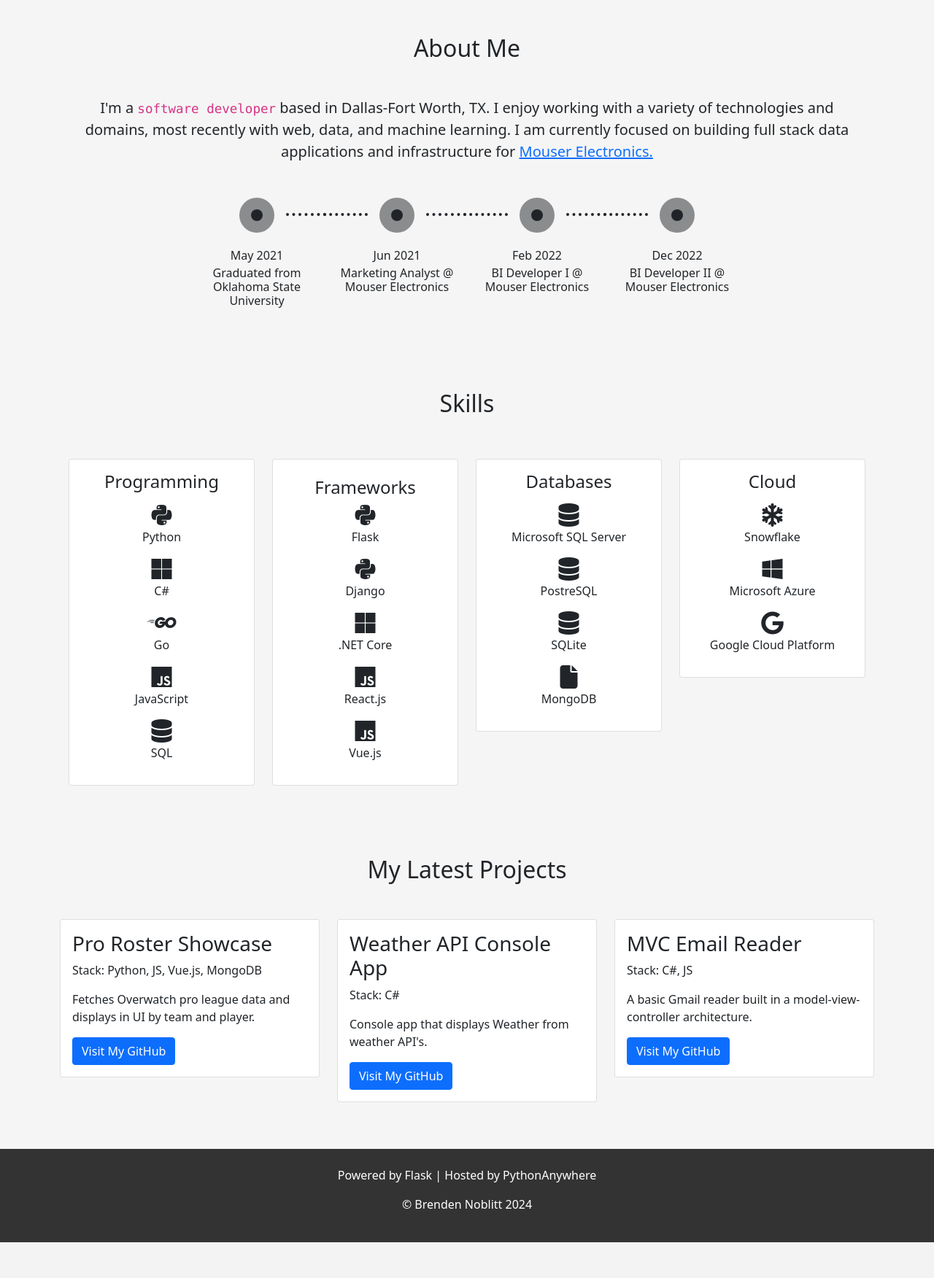
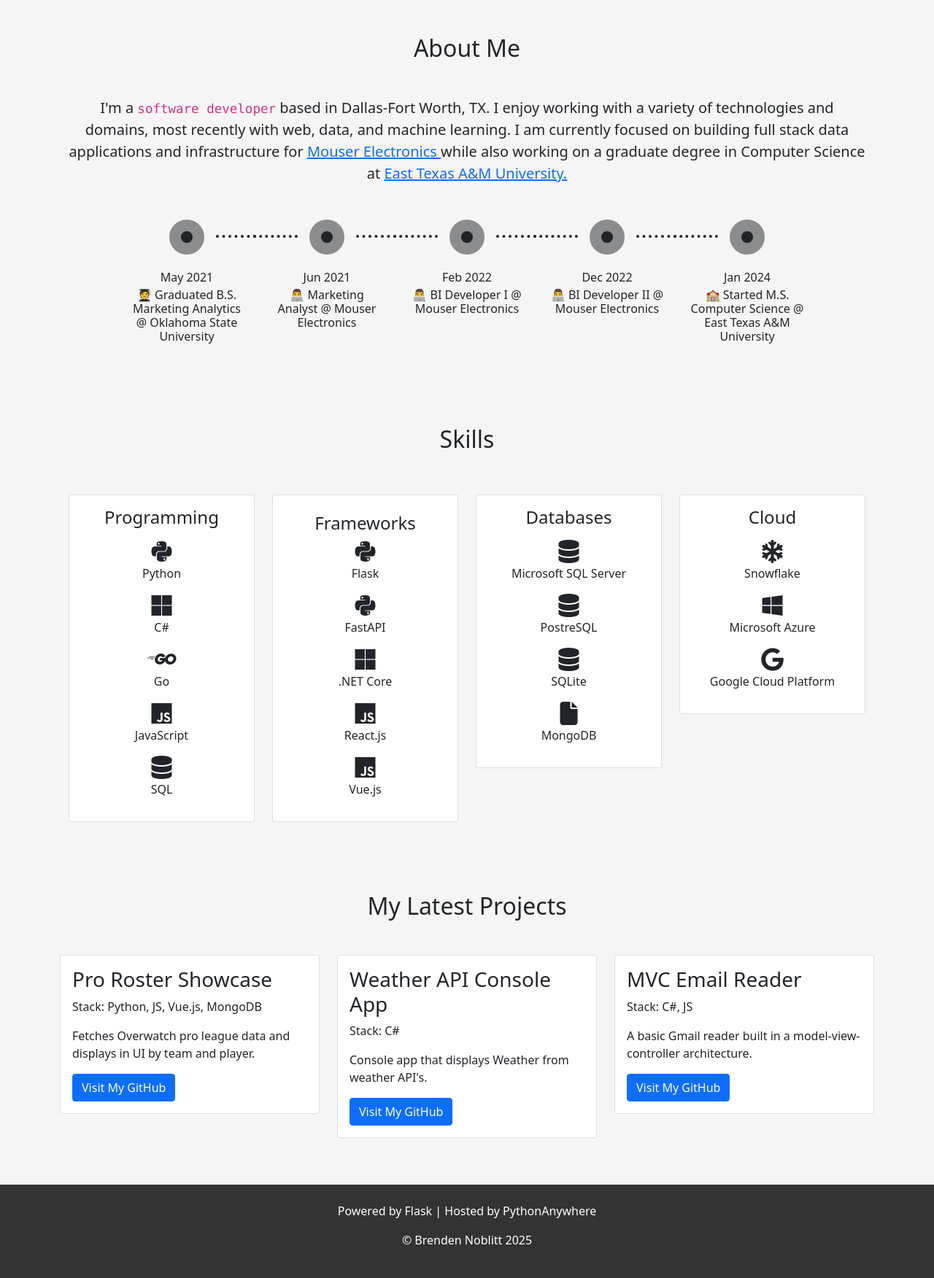
Before and after one commit to brendenmnoblitt/personal-website, a Flask app: page / in a window 1280 px wide. Shown: the part 701-2453 px from the top of the page at 73% size. Before the commit the page ends 2404 px from the top, so only its background shows below. Run offline with Flask 3, Linux system fonts and the light colour scheme; some libraries are stand-ins or nearby versions.

Commit message:
updated some bio information

```diff
--- a/static/js/scripts.js
+++ b/static/js/scripts.js
@@ -2,7 +2,7 @@
     const textToCode = document.getElementById("textToCode");
 
     textToCode.addEventListener("mouseenter", () => {
-        textToCode.innerHTML = "<code>hello, my name is @brendenmnoblitt</code>";
+        textToCode.innerHTML = "<code>hello, my name is @0xN0b</code>";
     });
 
     textToCode.addEventListener("mouseleave", () => {
--- a/templates/index.html
+++ b/templates/index.html
@@ -83,8 +83,9 @@
                     web, data, and machine learning. I am currently focused on building
                     full stack data applications and infrastructure for
                     <a href="https://www.mouser.com/" target="_blank">
-                        Mouser Electronics.
-                    </a>
+                        Mouser Electronics
+                    </a> while also working on a graduate degree in Computer Science at
+                    <a href="https://www.tamuc.edu/" target="_blank">East Texas A&M University.</a>
                 </p>
                 <div class="container mt-5">
                     <div class="row">
@@ -94,7 +95,8 @@
                                     <div class="timeline-content">
                                         <div class="inner-circle"></div>
                                         <p class="h6 mt-3 mb-1">May 2021</p>
-                                        <p class="h6 mb-0 mb-lg-0">Graduated from Oklahoma State University
+                                        <p class="h6 mb-0 mb-lg-0">🧑‍🎓 Graduated B.S. Marketing Analytics @ Oklahoma
+                                            State University
                                         </p>
                                     </div>
                                 </div>
@@ -102,21 +104,29 @@
                                     <div class="timeline-content">
                                         <div class="inner-circle"></div>
                                         <p class="h6 mt-3 mb-1">Jun 2021</p>
-                                        <p class="h6 mb-0 mb-lg-0">Marketing Analyst @ Mouser Electronics</p>
+                                        <p class="h6 mb-0 mb-lg-0">👨‍💻 Marketing Analyst @ Mouser Electronics</p>
                                     </div>
                                 </div>
                                 <div class="timeline-step">
                                     <div class="timeline-content">
                                         <div class="inner-circle"></div>
                                         <p class="h6 mt-3 mb-1">Feb 2022</p>
-                                        <p class="h6 mb-0 mb-lg-0">BI Developer I @ Mouser Electronics</p>
+                                        <p class="h6 mb-0 mb-lg-0">👨‍💻 BI Developer I @ Mouser Electronics</p>
                                     </div>
                                 </div>
                                 <div class="timeline-step">
                                     <div class="timeline-content">
                                         <div class="inner-circle"></div>
                                         <p class="h6 mt-3 mb-1">Dec 2022</p>
-                                        <p class="h6 mb-0 mb-lg-0">BI Developer II @ Mouser Electronics</p>
+                                        <p class="h6 mb-0 mb-lg-0">👨‍💻 BI Developer II @ Mouser Electronics</p>
+                                    </div>
+                                </div>
+                                <div class="timeline-step">
+                                    <div class="timeline-content">
+                                        <div class="inner-circle"></div>
+                                        <p class="h6 mt-3 mb-1">Jan 2024</p>
+                                        <p class="h6 mb-0 mb-lg-0">🏫 Started M.S. Computer Science @ East Texas A&M
+                                            University</p>
                                     </div>
                                 </div>
                             </div>
@@ -156,7 +166,7 @@
                                     <i class="fa-brands fa-2x fa-python"></i>
                                     <p>Flask</p>
                                     <i class="fa-brands fa-2x fa-python"></i>
-                                    <p>Django</p>
+                                    <p>FastAPI</p>
                                     <i class="fa-brands fa-2x fa-microsoft"></i>
                                     <p>.NET Core</p>
                                     <i class="fa-brands fa-2x fa-js"></i>
@@ -247,7 +257,7 @@
     <footer class="text-white py-4">
         <div class="container text-center">
             <p>Powered by Flask | Hosted by PythonAnywhere</p>
-            <p>&copy; Brenden Noblitt 2024</p>
+            <p>&copy; Brenden Noblitt 2025</p>
         </div>
     </footer>
     <script src="https://cdn.jsdelivr.net/npm/bootstrap@5.0.2/dist/js/bootstrap.bundle.min.js"></script>
```
